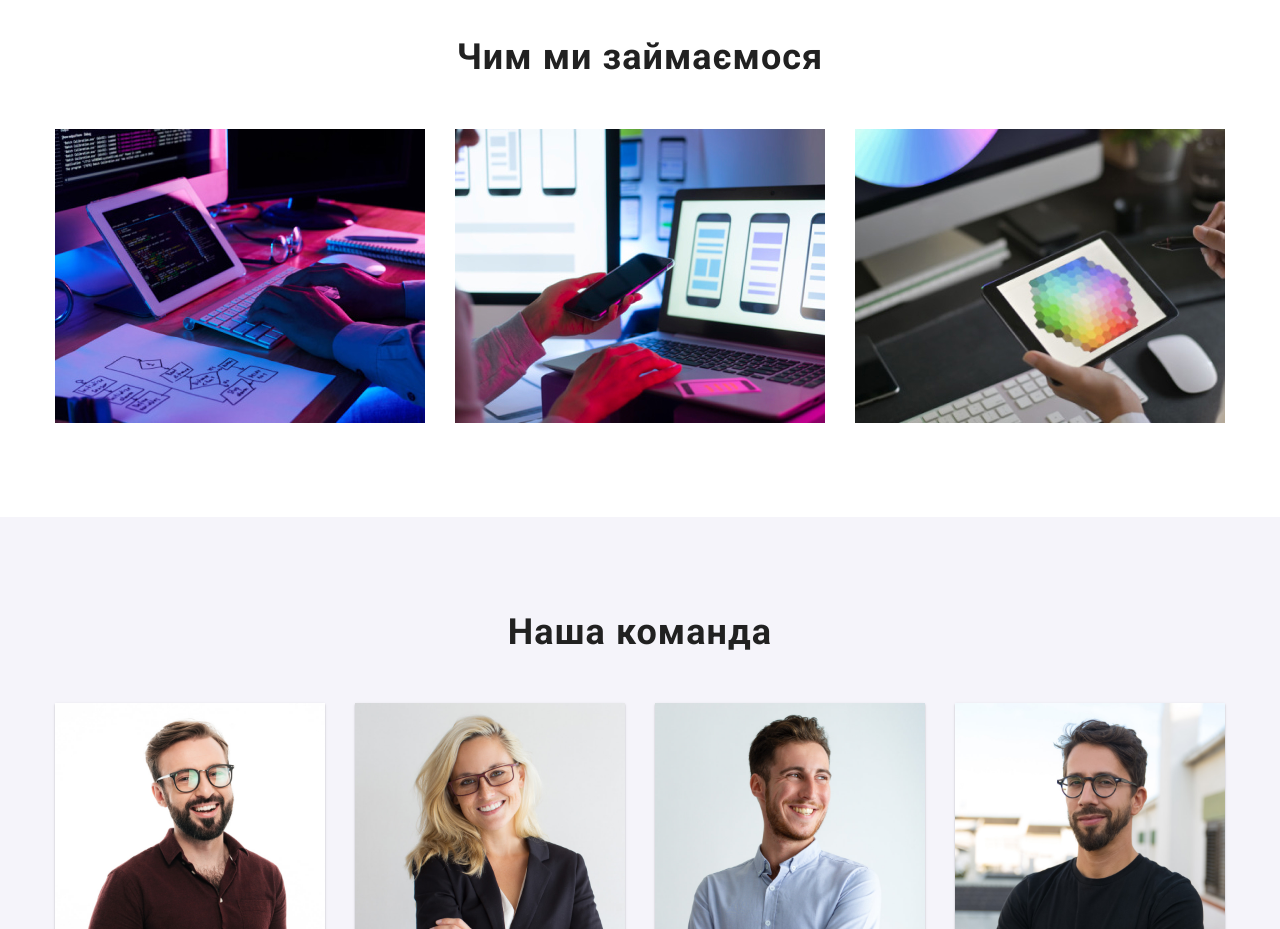
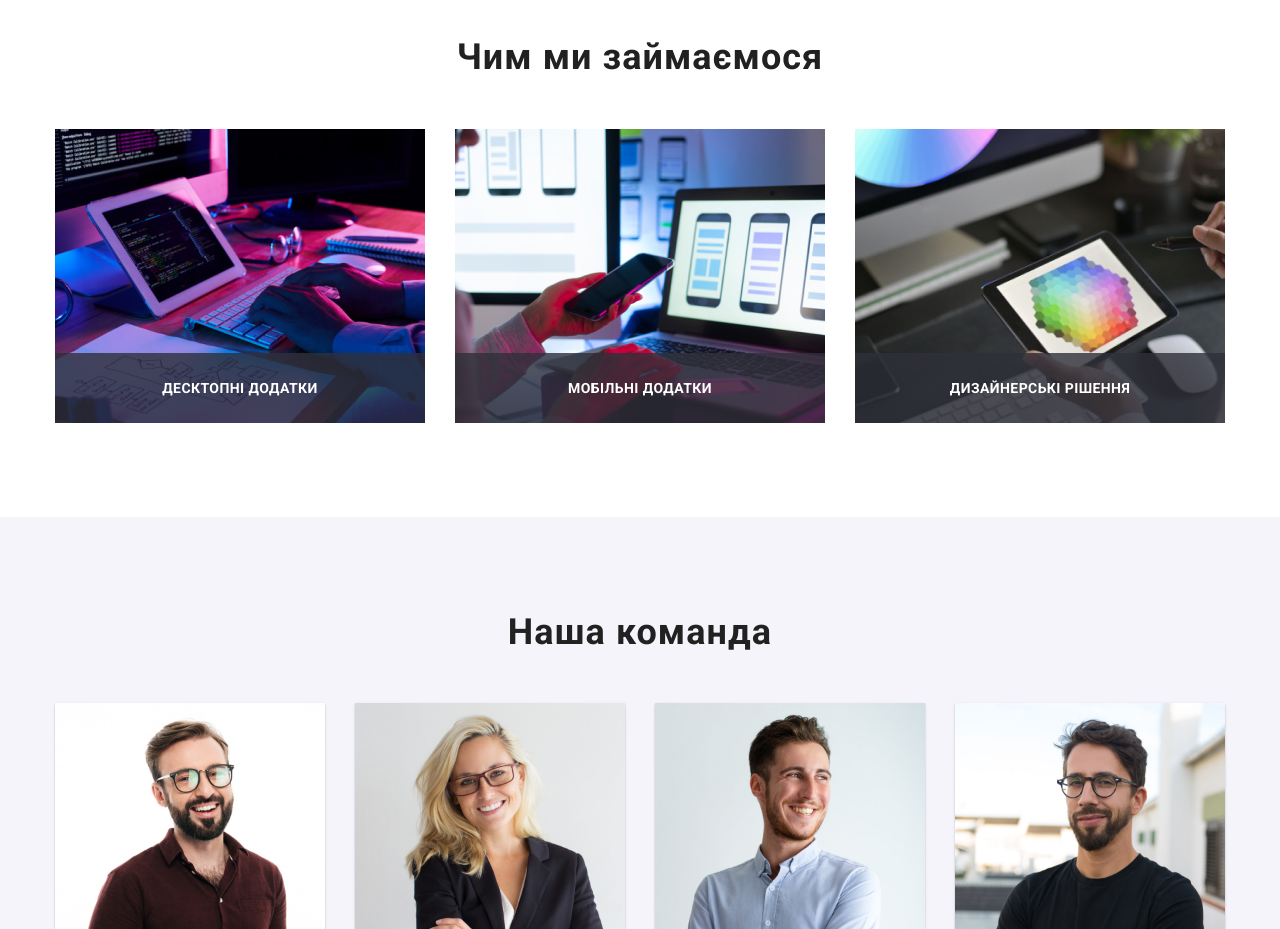
Before and after one commit to sidor91/goit-markup-hw-05, a plain HTML site: page index.html in a window 1280 px wide. Shown: the part 1080-2009 px from the top of the page. Drawn offline with nearby package versions, Linux system fonts and the light colour scheme.

Commit message:
добавляет оверлей на иконки сервисов

```diff
--- a/css/styles.css
+++ b/css/styles.css
@@ -23,6 +23,7 @@
     --order-button-hover:#188CE8;
     --social-item-color:#AFB1B8;
     --footer-social-background:rgba(255, 255, 255, 0.1);
+    --service-title-background:rgba(47, 48, 58, 0.8);
 }
 
 h1,
@@ -300,6 +301,7 @@ body {
 .services .item {
     width: calc((100%-60px)/3);
     height: auto;
+    position: relative;
 }
 
 .services .item:not(:last-child) {
@@ -308,6 +310,26 @@ body {
 
 .services {
     margin-bottom: 94px;
+}
+
+.service-title {
+    display: block;
+    padding: 27px 0;
+    width: 100%;
+    height: 70px;
+    position: absolute;
+    bottom: 0;
+
+    color: var(--white-color);
+    background-color: var(--service-title-background);
+
+    font-style: normal;
+    font-weight: 700;
+    font-size: 14px;
+    line-height: 16px;
+    text-align: center;
+    letter-spacing: 0.03em;
+    text-transform: uppercase;
 }
 
 /* Team */
--- a/index.html
+++ b/index.html
@@ -101,13 +101,16 @@
                 <h2 class="section-title">Чим ми займаємося</h2>
                 <ul class="services list">
                     <li class="item">
-                        <img src="./images/box1.jpg" alt="руки на клавіатурі та планшет з зображенням коду" width="370">
+                            <img src="./images/box1.jpg" alt="руки на клавіатурі та планшет з зображенням коду" width="370">
+                            <h3 class="service-title">Десктопні додатки</h3>
                     </li>
                     <li class="item">
                         <img src="./images/box2.jpg" alt="людина з телефоном сидить навпроти ноутбука" width="370">
+                        <h3 class="service-title">Мобільні додатки</h3>
                     </li>
                     <li class="item">
                         <img src="./images/box3.jpg" alt="людина вибирає колір з палітри на екрані планшета" width="370">
+                        <h3 class="service-title">Дизайнерські рішення</h3>
                     </li>
                 </ul>
             </div>
```
